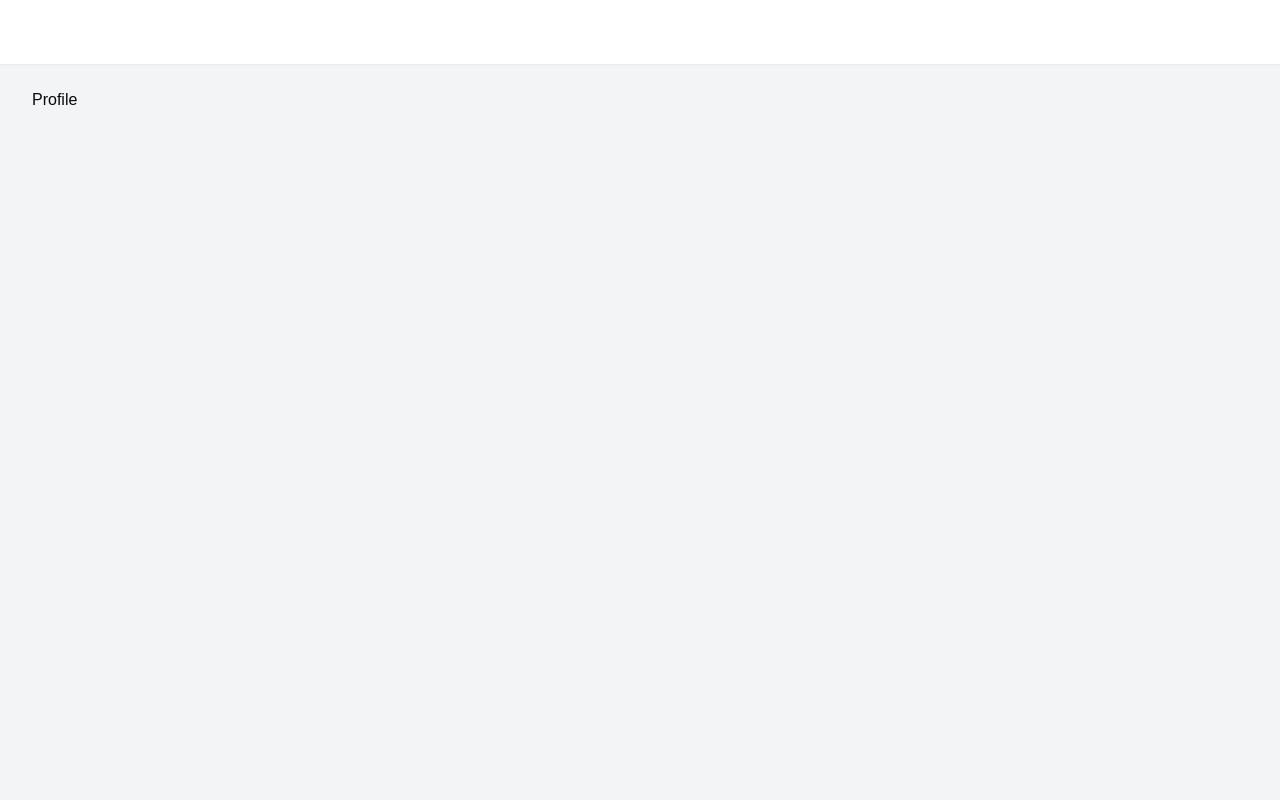
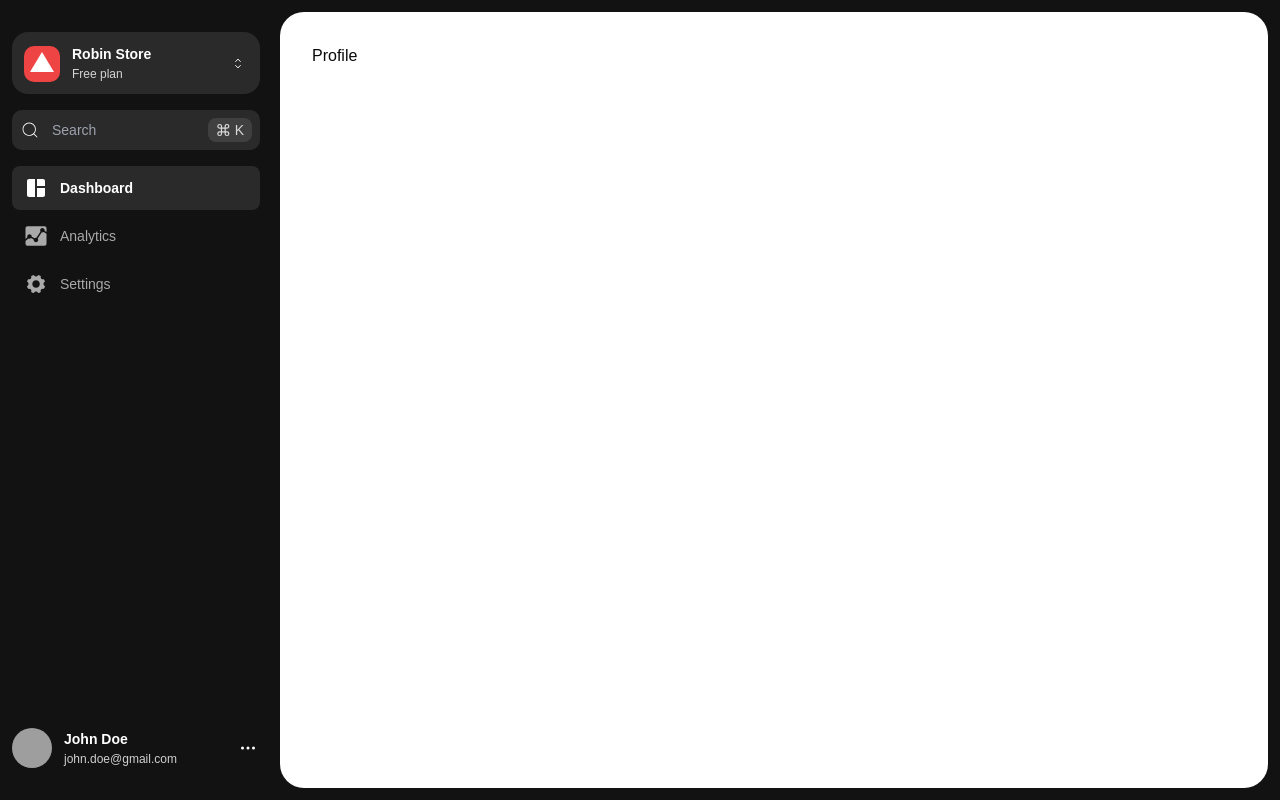
Before and after one commit to mog-rn/Docusign-hackathon, a Next.js app in the folder frontend/: page /profile in a window 1280 px wide. Built offline with nearby package versions, Linux system fonts and the light colour scheme; grey boxes are pictures that could not be loaded.

Commit message:
feat(sidebar): done with the sidebar layout and also the responsiveness of the navigation on different screens - responsiveness

```diff
--- a/frontend/app/(auth)/layout.tsx
+++ b/frontend/app/(auth)/layout.tsx
@@ -1,24 +1,143 @@
-import React, { ReactNode } from 'react'
+'use client';
+import { useState } from "react";
+import { Avatar, AvatarFallback, AvatarImage } from "@/components/ui/avatar";
+import Image from "next/image";
+import { CiSearch } from "react-icons/ci";
+import { FiCommand } from "react-icons/fi";
+import { MdSpaceDashboard } from "react-icons/md";
+import { HiMiniEllipsisHorizontal } from "react-icons/hi2";
+import { IoIosSettings } from "react-icons/io";
+import { IoMdAnalytics } from "react-icons/io";
 
-export default function AuthLayout({
-    children
-}: {
-    children: ReactNode
-}) {
+const links = [
+  { id: 1, name: "Dashboard", icon: MdSpaceDashboard, href: "/dashboard" },
+  { id: 2, name: "Analytics", icon: IoMdAnalytics, href: "/analytics" },
+  { id: 3, name: "Settings", icon: IoIosSettings, href: "/settings" },
+];
+
+export default function AuthenticatedLayout({ children }: { children: React.ReactNode }) {
+  const [selectedLink, setSelectedLink] = useState<number | null>(1);
+
+  const handleLinkClick = (id: number) => {
+    setSelectedLink(id);
+  };
+
   return (
-    <div className='min-h-screen bg-gray-100'>
-        <nav className="bg-white shadow-sm">
-        {/* Add authenticated navigation here */}
-        <div className="max-w-7xl mx-auto px-4 sm:px-6 lg:px-8">
-          <div className="flex justify-between h-16">
-            {/* Nav content */}
+    <main className="bg-[#121212] h-screen overflow-hidden w-screen flex flex-col md:flex-row p-[12px]">
+      {/* Sidebar */}
+      <aside
+        className={`hidden md:flex bg-[#121212] flex-col justify-between h-full w-[288px] pr-[20px] pt-[20px]`}
+      >
+        <div className="flex flex-col gap-[16px]">
+          {/* Org Details */}
+          <div className="bg-[#ffffff]/10 p-[12px] rounded-[1rem] max-w-[248px] h-[62px]">
+            <div className="flex gap-[12px] items-center">
+              <div className="bg-red-500 relative w-[36px] h-[36px] rounded-[10px] p-[6px]">
+                <Image src="/vercel.svg" width={24} height={24} alt="logo" />
+              </div>
+
+              <div className="flex-1 flex items-center justify-between">
+                <div className="text-white">
+                  <h3 className="text-[14px] font-[600] p-0 m-0">Robin Store</h3>
+                  <p className="text-[12px] text-white/80">Free plan</p>
+                </div>
+
+                <button className="w-[20px] h-[20px] flex items-center justify-center">
+                  <Image src="/org-switcher.svg" width={6.25} height={11.25} alt="logo" />
+                </button>
+              </div>
+            </div>
+          </div>
+
+          {/* Search bar */}
+          <div className="bg-[#ffffff]/10 rounded-[10px] max-w-[248px] h-[40px] flex items-center gap-[12px] p-[8px]">
+            <CiSearch color="white" size={20} />
+            <div className="flex flex-1 items-center justify-center">
+              <input
+                type="text"
+                placeholder="Search"
+                className="bg-transparent flex-1 w-full h-full text-white/80 outline-none text-[14px]"
+              />
+              <div className="bg-[#ffffff]/10 w-[44px] px-[8px] h-[24px] rounded-[8px] flex items-center justify-center gap-[4px]">
+                <FiCommand color="white" size={24} className="opacity-80" />
+                <span className="text-white/80 text-[14px]">K</span>
+              </div>
+            </div>
+          </div>
+
+          {/* Navigation links */}
+          <div className="flex flex-col gap-[4px]">
+            {links.map((link) => (
+              <div
+                key={link.id}
+                className={
+                  selectedLink === link.id
+                    ? "bg-[#ffffff]/10 rounded-[8px]"
+                    : "flex flex-col rounded-[8px]"
+                }
+              >
+                <button
+                  className={`w-[248px] rounded-[8px] h-[44px] flex items-center gap-[12px] p-[12px] ${
+                    selectedLink === link.id ? "" : "opacity-80"
+                  }`}
+                  onClick={() => handleLinkClick(link.id)}
+                >
+                  <link.icon
+                    color="white"
+                    size={24}
+                    className={selectedLink === link.id ? "" : "opacity-80"}
+                  />
+                  <span
+                    className={`text-[14px] ${
+                      selectedLink === link.id
+                        ? "text-white font-semibold"
+                        : "text-white/80"
+                    }`}
+                  >
+                    {link.name}
+                  </span>
+                </button>
+              </div>
+            ))}
           </div>
         </div>
-      </nav>
 
-      <main className="max-w-7xl mx-auto py-6 sm:px-6 lg:px-8">
+        {/* Account details */}
+        <div className="flex items-center gap-[12px] pb-[20px]">
+          <Avatar>
+            <AvatarImage src="https://github.com/shadcn.png" alt="@shadcn" />
+            <AvatarFallback>CN</AvatarFallback>
+          </Avatar>
+          <div className="flex items-center flex-1 justify-between">
+            <div>
+              <h3 className="text-white text-[14px] font-[600]">John Doe</h3>
+              <p className="text-white/80 text-[12px]">john.doe@gmail.com</p>
+            </div>
+
+            {/* ellipsis icon */}
+            <button className="w-[24px] h-[24px] flex items-center justify-center">
+              <HiMiniEllipsisHorizontal color="white" size={20} />
+            </button>
+          </div>
+        </div>
+      </aside>
+
+      {/* Mobile Bottom Navbar */}
+      <div className="bg-[#121212] md:hidden flex justify-around items-center py-2 fixed bottom-0 left-0 w-full">
+        {links.map((link) => (
+          <button key={link.id} onClick={() => handleLinkClick(link.id)}>
+            <link.icon
+              color={selectedLink === link.id ? "white" : "gray"}
+              size={24}
+            />
+          </button>
+        ))}
+      </div>
+
+      {/* Content */}
+      <div className="bg-white w-full h-full rounded-[24px] p-[32px]">
         {children}
-      </main>
-    </div>
-  )
+      </div>
+    </main>
+  );
 }
--- /dev/null
+++ b/frontend/components/ui/avatar.tsx
@@ -0,0 +1,50 @@
+"use client"
+
+import * as React from "react"
+import * as AvatarPrimitive from "@radix-ui/react-avatar"
+
+import { cn } from "@/lib/utils"
+
+const Avatar = React.forwardRef<
+  React.ElementRef<typeof AvatarPrimitive.Root>,
+  React.ComponentPropsWithoutRef<typeof AvatarPrimitive.Root>
+>(({ className, ...props }, ref) => (
+  <AvatarPrimitive.Root
+    ref={ref}
+    className={cn(
+      "relative flex h-10 w-10 shrink-0 overflow-hidden rounded-full",
+      className
+    )}
+    {...props}
+  />
+))
+Avatar.displayName = AvatarPrimitive.Root.displayName
+
+const AvatarImage = React.forwardRef<
+  React.ElementRef<typeof AvatarPrimitive.Image>,
+  React.ComponentPropsWithoutRef<typeof AvatarPrimitive.Image>
+>(({ className, ...props }, ref) => (
+  <AvatarPrimitive.Image
+    ref={ref}
+    className={cn("aspect-square h-full w-full", className)}
+    {...props}
+  />
+))
+AvatarImage.displayName = AvatarPrimitive.Image.displayName
+
+const AvatarFallback = React.forwardRef<
+  React.ElementRef<typeof AvatarPrimitive.Fallback>,
+  React.ComponentPropsWithoutRef<typeof AvatarPrimitive.Fallback>
+>(({ className, ...props }, ref) => (
+  <AvatarPrimitive.Fallback
+    ref={ref}
+    className={cn(
+      "flex h-full w-full items-center justify-center rounded-full bg-muted",
+      className
+    )}
+    {...props}
+  />
+))
+AvatarFallback.displayName = AvatarPrimitive.Fallback.displayName
+
+export { Avatar, AvatarImage, AvatarFallback }
--- a/frontend/package.json
+++ b/frontend/package.json
@@ -10,6 +10,7 @@
   },
   "dependencies": {
     "@hookform/resolvers": "^3.9.1",
+    "@radix-ui/react-avatar": "^1.1.2",
     "@radix-ui/react-label": "^2.1.1",
     "@radix-ui/react-slot": "^1.1.1",
     "@tanstack/react-query": "^5.62.15",
```
Also changed, not shown: frontend/public/org-switcher.svg (added), 1 other file (tests, documents, lock files or other folders).
